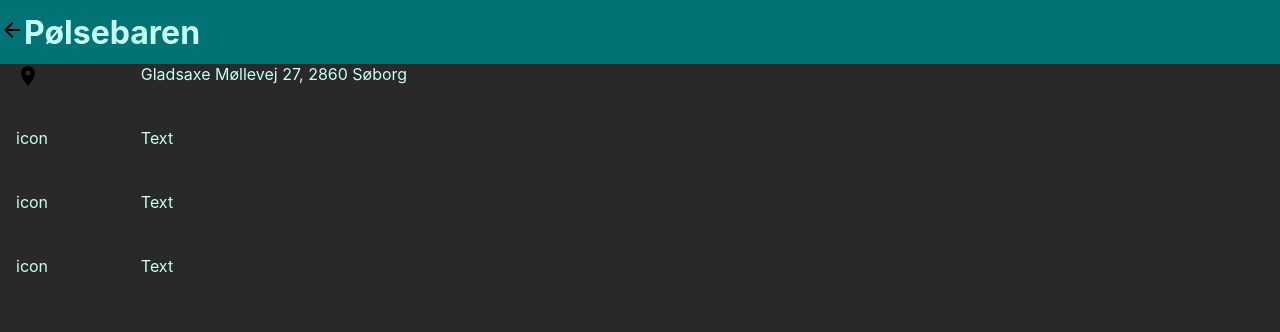
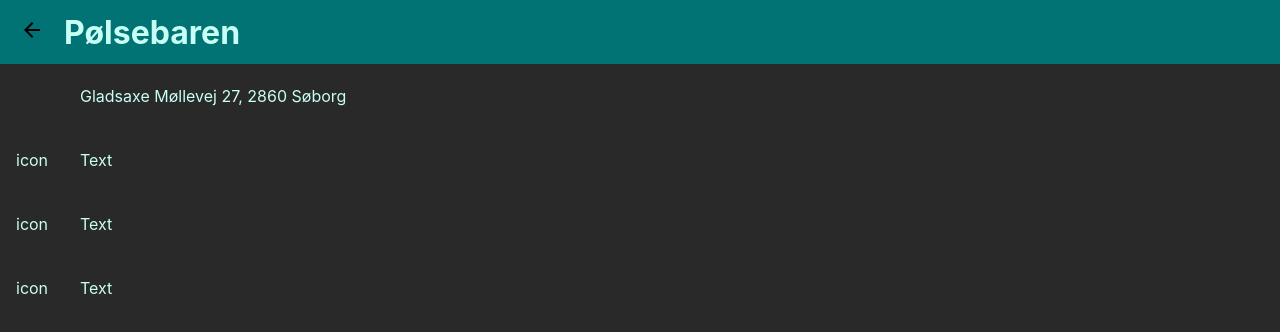
Before and after one commit to kristiannissen/cafe-fodkold, a Next.js app: page /stand/3 in a window 1280 px wide. Shown: the top 332 px of the page. Built offline with nearby package versions, Linux system fonts and the light colour scheme.

Commit message:
Prettier this way

```diff
--- a/pages/stand/[id].js
+++ b/pages/stand/[id].js
@@ -17,25 +17,18 @@
         <title>Pølsebaren</title>
       </Head>
       <header className={styles.header}>
-        <span onClick={() => router.push("/")}>
-          <i className="icon arrow"></i>
-        </span>
-        <h1>Pølsebaren</h1>
+        <div className={styles.header_icon}>
+          <span onClick={() => router.push("/")}>
+            <i className="icon arrow"></i>
+          </span>
+        </div>
+        <div className={styles.header_title}>
+          <h1>Pølsebaren</h1>
+        </div>
       </header>
       <main>
         <div className={styles.row}>
-          <div className={styles.column}>
-            <svg
-              xmlns="http://www.w3.org/2000/svg"
-              height="24px"
-              viewBox="0 0 24 24"
-              width="24px"
-              fill="#000000"
-            >
-              <path d="M0 0h24v24H0z" fill="none" />
-              <path d="M12 2C8.13 2 5 5.13 5 9c0 5.25 7 13 7 13s7-7.75 7-13c0-3.87-3.13-7-7-7zm0 9.5c-1.38 0-2.5-1.12-2.5-2.5s1.12-2.5 2.5-2.5 2.5 1.12 2.5 2.5-1.12 2.5-2.5 2.5z" />
-            </svg>
-          </div>
+          <div className={styles.column}></div>
           <div className={styles.column}>Gladsaxe Møllevej 27, 2860 Søborg</div>
         </div>
         <div className={styles.row}>
--- a/styles/List.module.css
+++ b/styles/List.module.css
@@ -18,9 +18,10 @@
     display: flex;
     align-items: center;
 }
-.list_item__title a {
+.list_item__title .icon {
 }
 .list_item__content {
+
 }
 @media only screen and (min-width: 320px) {
   .list_item {
--- a/styles/Stand.module.css
+++ b/styles/Stand.module.css
@@ -4,16 +4,23 @@
   height: 64px;
   align-items: center;
     background-color: var(--color_800);
+  display: flex;
+  align-items: center;
 }
-.header span {
+.header_icon {
+  width: 64px;
+  text-align: center;
+}
+.header .header_icon span {
     cursor: pointer;
 }
+.header_title {}
 .row {
   display: grid;
-  grid-template-columns: [first] 10% [line2] 90% [end];
-  width: calc(100vw - 32px);
+  grid-template-columns: [first] 64px [line2] auto [end];
   grid-template-rows: 64px;
   margin: 0 16px;
+  align-items: center;
 }
 .row .column:first-of-type {
 }
```
